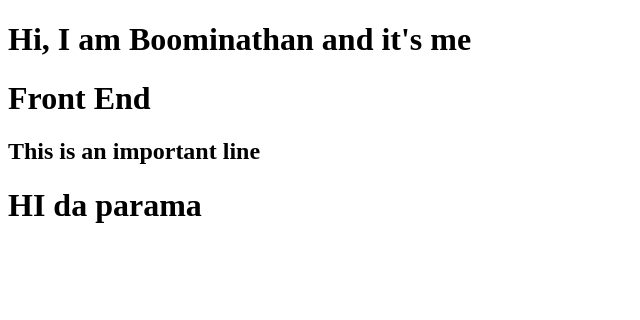
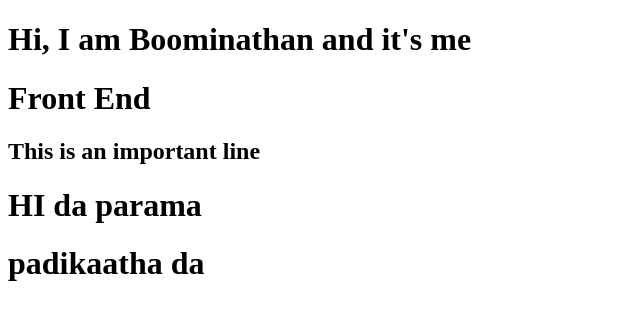
Before and after one commit to Boomi24/sample, a plain HTML site: page index.html in a window 1280 px wide. Shown: the whole page, without its empty margins (0-640 px from the left). Drawn offline with Linux system fonts and the light colour scheme.

Commit message:
fix : again changes made

```diff
--- a/index.html
+++ b/index.html
@@ -10,5 +10,6 @@
     <h1>Front End</h1>
     <h2>This is an important line</h2>
     <h1>HI da parama</h1>
+    <h1>padikaatha da</h1>
 </body>
 </html>
```
